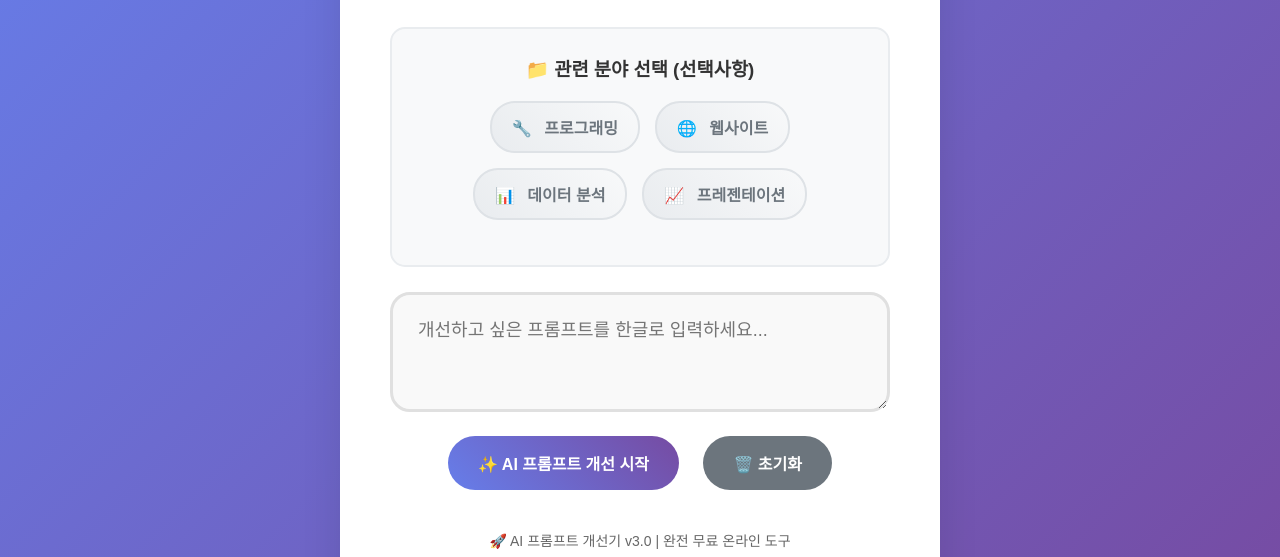
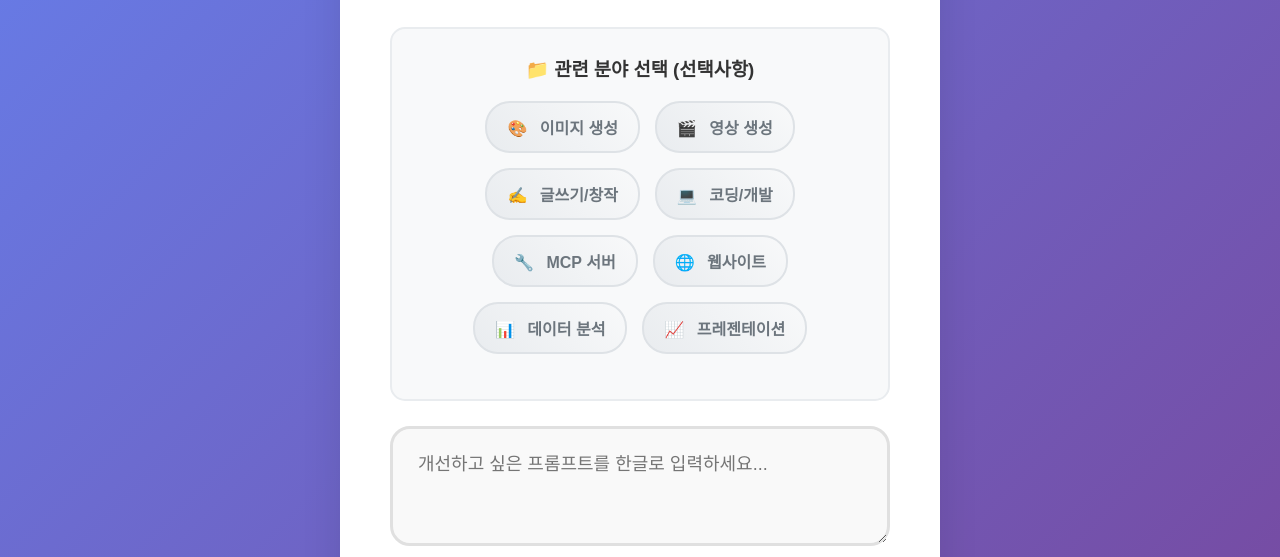
Before and after one commit to suhwan-kim2/ai-prompt-improver, a website: page public/index.html in a window 1280 px wide. Shown: the part 182-739 px from the top of the page. Drawn offline with Linux system fonts and the light colour scheme.

Commit message:
Update index.html

```diff
--- a/public/index.html
+++ b/public/index.html
@@ -18,9 +18,25 @@
             <div class="category-container">
                 <h3>📁 관련 분야 선택 (선택사항)</h3>
                 <div class="category-buttons">
+                    <button class="category-btn" data-category="image" onclick="toggleCategory('image', this)">
+                        <span class="category-icon">🎨</span>
+                        <span>이미지 생성</span>
+                    </button>
+                    <button class="category-btn" data-category="video" onclick="toggleCategory('video', this)">
+                        <span class="category-icon">🎬</span>
+                        <span>영상 생성</span>
+                    </button>
+                    <button class="category-btn" data-category="writing" onclick="toggleCategory('writing', this)">
+                        <span class="category-icon">✍️</span>
+                        <span>글쓰기/창작</span>
+                    </button>
+                    <button class="category-btn" data-category="coding" onclick="toggleCategory('coding', this)">
+                        <span class="category-icon">💻</span>
+                        <span>코딩/개발</span>
+                    </button>
                     <button class="category-btn" data-category="mcp" onclick="toggleCategory('mcp', this)">
                         <span class="category-icon">🔧</span>
-                        <span>프로그래밍</span>
+                        <span>MCP 서버</span>
                     </button>
                     <button class="category-btn" data-category="website" onclick="toggleCategory('website', this)">
                         <span class="category-icon">🌐</span>
```
